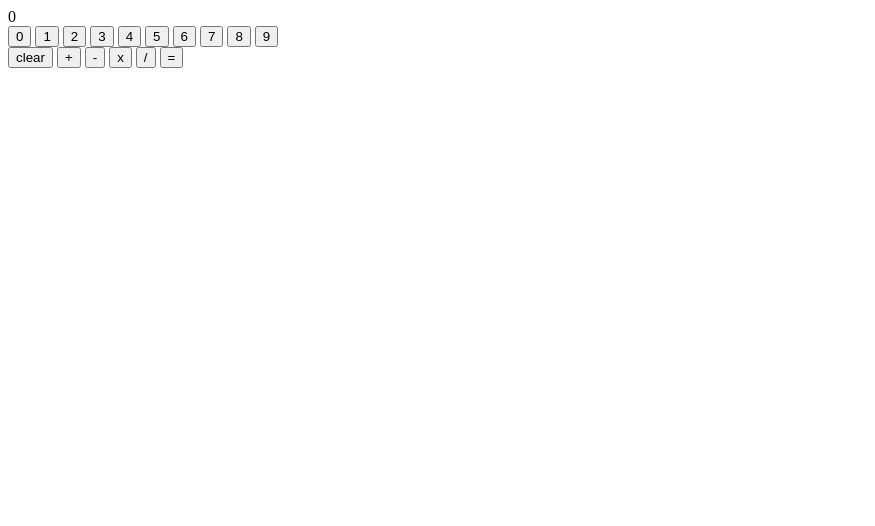
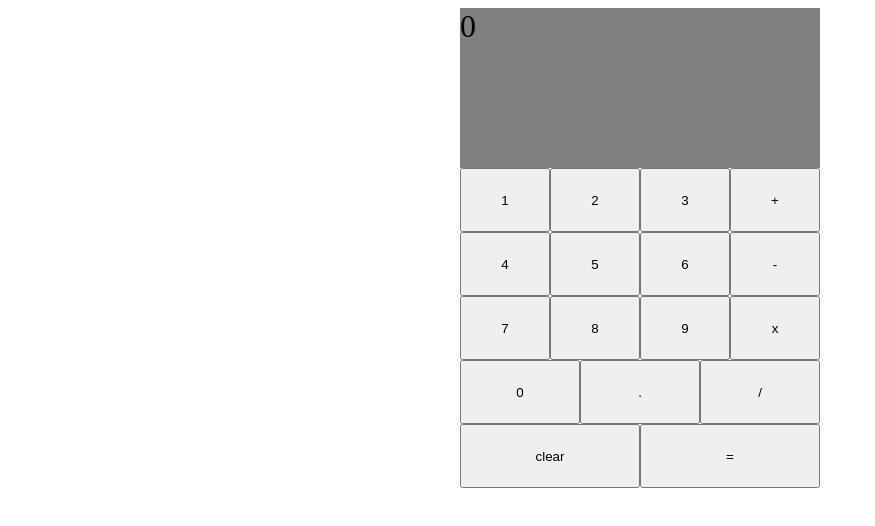
Before and after one commit to keithsu05/calculator, a plain HTML site: page index.html in a window 1280 px wide. Shown: the whole page, without its empty margins (0-875 px from the left). Drawn offline with Linux system fonts and the light colour scheme.

Commit message:
made basic grid layout for calculator

```diff
--- a/index.html
+++ b/index.html
@@ -12,27 +12,47 @@
     <div id="calculator-body">
         <div id="display">0</div>
         <div id="keypress">
-            <div id="number=buttons">
-                <button id="zero">0</button>
+            <div class="rows" id="row-1">
                 <button id="one">1</button>
                 <button id="two">2</button>
                 <button id="three">3</button>
+                <button id="add">+</button>
+            </div>
+
+            <div class="rows" id="row-2">
                 <button id="four">4</button>
                 <button id="five">5</button>
                 <button id="six">6</button>
+                <button id="subtract">-</button>
+            </div>
+
+            <div class="rows" id="row-3">
                 <button id="seven">7</button>
                 <button id="eight">8</button>
                 <button id="nine">9</button>
-
+                <button id="multiply">x</button>
             </div>
-            <div id="operators">
+            <div class="rows" id="row-4">
+                <button id="zero">0</button>
+                <button id="decimal">.</button>
+                <button id="divide">/</button>
+            </div>
+            <div class="rows" id="row-5">
                 <button id="clear">clear</button>
-                <button id="add">+</button>
-                <button id="subtract">-</button>
-                <button id="multiply">x</button>
-                <button id="divide">/</button>
                 <button id="equals">=</button>
             </div>
+
+
+
+
+
+
+
+
+
+
+
+
         </div>
 
 
--- a/script.js
+++ b/script.js
@@ -16,8 +16,7 @@ const multiply = function(a,b){
 }
 
 const divide =function(a,b){
-    if(b==0){return "error"}
-    else{return a/b}
+    return a/b
 
 }
 
@@ -50,6 +49,23 @@ switch(operator){
 }
 }
 }
+const clearButton = document.getElementById("clear")
+clearButton.addEventListener("click",()=>{
+    clearVariables()
+} )
+
+const decimalButton = document.getElementById("decimal")
+decimalButton.addEventListener("click",()=>{
+    display.textContent+='.'
+    displayValue+='.'
+})
+
+const display = document.getElementById("display")
+const populateDisplay = function(digit){
+    display.textContent+=`${digit}`
+
+}
+
 //trying how to fix the issue where i press equals multiple times
 const equalsButton = document.getElementById("equals")
 equalsButton.addEventListener("click",()=>{
@@ -75,9 +91,10 @@ equalsButton.addEventListener("click",()=>{
 
     //default operation with all variables defined
     else{solution = Math.round(operate(Number(memoryValue),Number(displayValue),`${operator}`) *10000)/10000
-    display.textContent = solution
+        display.textContent = solution
     memoryValue = solution
     displayValue=""
+
 }
 operator=""//keep this
 })
@@ -91,16 +108,7 @@ const clearVariables = function(){
     runOnCalculation= false
 }
 
-const clearButton = document.getElementById("clear")
-clearButton.addEventListener("click",()=>{
-    clearVariables()
-} )
 
-const display = document.getElementById("display")
-const populateDisplay = function(digit){
-    display.textContent+=digit
-
-}
 
 
 let numberArray = ["zero","one","two","three","four","five","six","seven","eight","nine"
--- a/styles.css
+++ b/styles.css
@@ -0,0 +1,38 @@
+body{
+    display: flex;
+    justify-content: center;
+    align-items: center;
+}
+#calculator-body{
+    display: flex;
+    flex-direction: column;
+    align-items: center;
+    justify-content: center;
+    width: 360px;
+    height: 480px;
+
+
+}
+#display{
+
+    background-color: gray;
+    flex: 1;
+    width: 100%;
+    font-size: xx-large;
+}
+#keypress{
+    display: flex;
+    flex-direction: column;
+    width: 100%;
+
+    flex: 2;
+
+}
+.rows{
+    flex: 1;
+
+    display: flex;
+}
+button{
+    flex: 1;
+}
```
